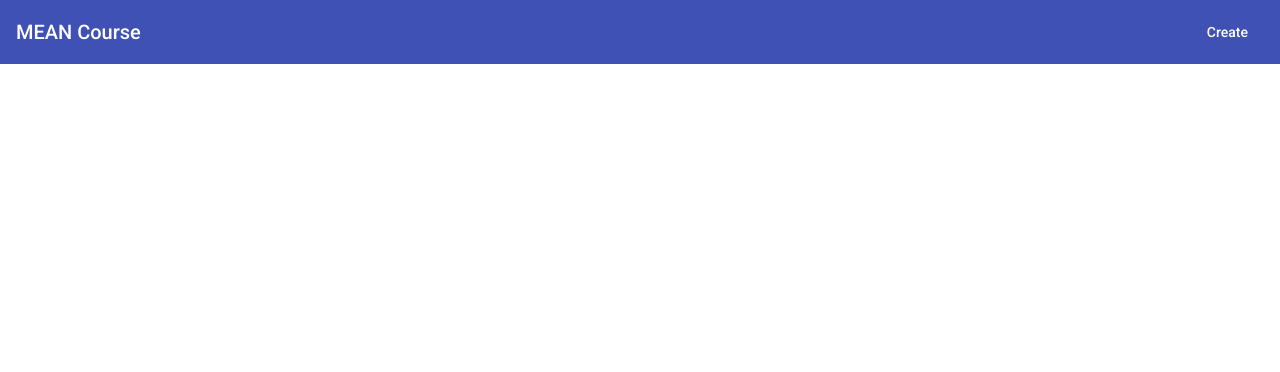
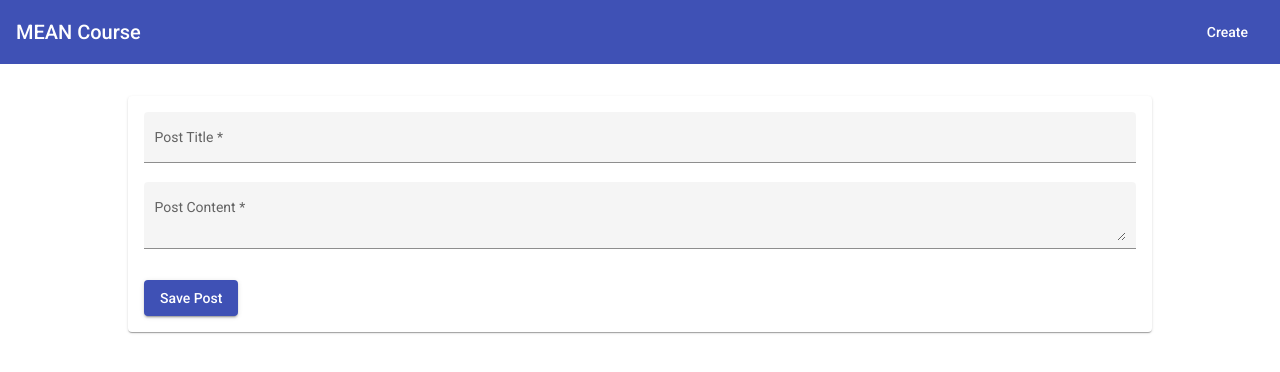
Before and after one commit to Bjthomas11/MEAN-updated, an Angular app: page /edit/1 in a window 1280 px wide. Before the commit this address led to /. Shown: the top 372 px of the page. Built offline with nearby package versions, Linux system fonts and the light colour scheme.

Commit message:
added update post, create broken

```diff
--- a/db.json
+++ b/db.json
@@ -1,9 +1,9 @@
 {
   "posts": [
     {
-      "title": "xsssa",
-      "content": "sxsxsxs",
-      "id": 2
+      "title": "UPDATED!!!",
+      "content": "UPDATED!!!",
+      "id": 1
     }
   ]
 }
--- a/src/app/app.component.ts
+++ b/src/app/app.component.ts
@@ -10,7 +10,5 @@ import { PostService } from './core/services/post.service';
 export class AppComponent implements OnInit {
   constructor(private postService: PostService) {}
 
-  ngOnInit() {
-    this.postService.getLSPosts();
-  }
+  ngOnInit() {}
 }
--- a/src/app/core/services/post.service.ts
+++ b/src/app/core/services/post.service.ts
@@ -26,7 +26,8 @@ export class PostService {
   }
 
   getPost(id: any) {
-    return { ...this.posts.find((p: Post) => p.id === id) };
+    let url = env.POSTS_API;
+    return this.http.get<Post[]>(`${url}/posts/${id}`);
   }
 
   addPost(post: Post) {
@@ -34,6 +35,13 @@ export class PostService {
     this.posts.push(post);
     localStorage.setItem('posts', JSON.stringify(this.posts));
     return this.http.post<Post[]>(`${url}/posts`, post, httpOptions);
+  }
+
+  updatePost(id: any, post: Post) {
+    let url = env.POSTS_API;
+    this.posts.push(post);
+    // localStorage.setItem('posts', JSON.stringify(this.posts));
+    return this.http.put<Post[]>(`${url}/posts/${id}`, post, httpOptions);
   }
 
   deletePost(post: Post) {
--- a/src/app/shared/posts/post-create/post-create.component.html
+++ b/src/app/shared/posts/post-create/post-create.component.html
@@ -1,20 +1,26 @@
 <mat-card>
-  <form (ngSubmit)="onClick(postForm)" #postForm="ngForm">
+  <form (ngSubmit)="onSave(postForm)" #postForm="ngForm">
     <mat-form-field appearance="fill">
       <mat-label>Post Title</mat-label>
-      <input matInput ngModel name="title" required #title="ngModel" />
-      <mat-error *ngIf="title.invalid">Enter a post title</mat-error>
+      <input
+        matInput
+        name="title"
+        required
+        #title="ngModel"
+        [ngModel]="post.title"
+      />
+      <mat-error *ngIf="title.invalid">Enter a Post Title</mat-error>
     </mat-form-field>
     <mat-form-field class="example-full-width" appearance="fill">
       <mat-label>Post Content</mat-label>
       <textarea
         matInput
-        ngModel
+        [ngModel]="post.content"
         name="content"
         #content="ngModel"
         required
       ></textarea>
-      <mat-error *ngIf="content.invalid">Enter post content</mat-error>
+      <mat-error *ngIf="content.invalid">Enter Post Content</mat-error>
     </mat-form-field>
     <button
       type="submit"
--- a/src/app/shared/posts/post-create/post-create.component.ts
+++ b/src/app/shared/posts/post-create/post-create.component.ts
@@ -10,8 +10,6 @@ import { PostService } from 'src/app/core/services/post.service';
   styleUrls: ['./post-create.component.scss'],
 })
 export class PostCreateComponent implements OnInit {
-  inputtedValue: any;
-  inputTitle: string = '';
   editMode: boolean = false;
   postId: string;
   post: any;
@@ -22,15 +20,36 @@ export class PostCreateComponent implements OnInit {
     public route: ActivatedRoute
   ) {}
 
-  ngOnInit(): void {}
+  ngOnInit(): void {
+    this.route.paramMap.subscribe((params: ParamMap) => {
+      console.log(params);
+      if (params.has('id')) {
+        this.editMode = true;
+        this.postId = params.get('id');
+        this.post = this.postService.getPost(this.postId);
+      } else {
+        this.editMode = false;
+        this.postId = null;
+      }
+    });
+  }
 
-  onClick = (postForm: NgForm) => {
+  onSave = (postForm: NgForm) => {
     if (postForm.invalid) return;
     this.post = {
       title: postForm.value.title,
       content: postForm.value.content,
     };
-    this.postService.addPost(this.post).subscribe();
+    if (!this.editMode) {
+      this.postService.addPost(this.post).subscribe();
+    } else {
+      console.log(this.post);
+      this.postService
+        .updatePost(this.postId, this.post)
+        .subscribe((res: any) => {
+          console.log(res);
+        });
+    }
     postForm.resetForm();
     this.router.navigate(['/']);
   };
--- a/src/app/shared/posts/post-list/post-list.component.ts
+++ b/src/app/shared/posts/post-list/post-list.component.ts
@@ -10,7 +10,6 @@ import { PostService } from 'src/app/core/services/post.service';
 })
 export class PostListComponent implements OnInit {
   posts: Post[] = [];
-  postSub: Subscription = new Subscription();
 
   constructor(public postService: PostService) {}
 
@@ -23,6 +22,6 @@ export class PostListComponent implements OnInit {
   onDelete(post: any) {
     this.postService.deletePost(post).subscribe();
     this.posts = this.posts.filter((p) => p.id !== post.id);
-    localStorage.setItem('posts', JSON.stringify(this.posts));
+    // localStorage.setItem('posts', JSON.stringify(this.posts));
   }
 }
```
Also changed, not shown: src/app/app-routing.module.ts (+4 -4 lines).
